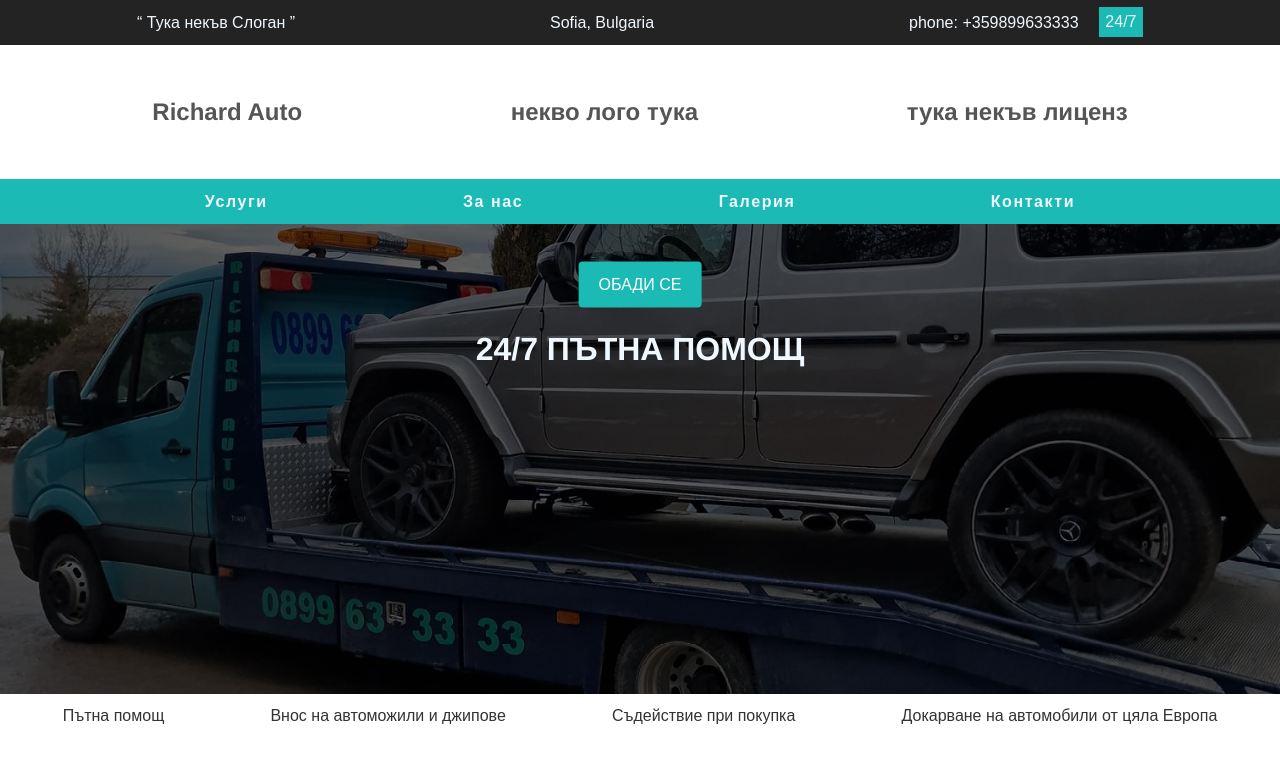
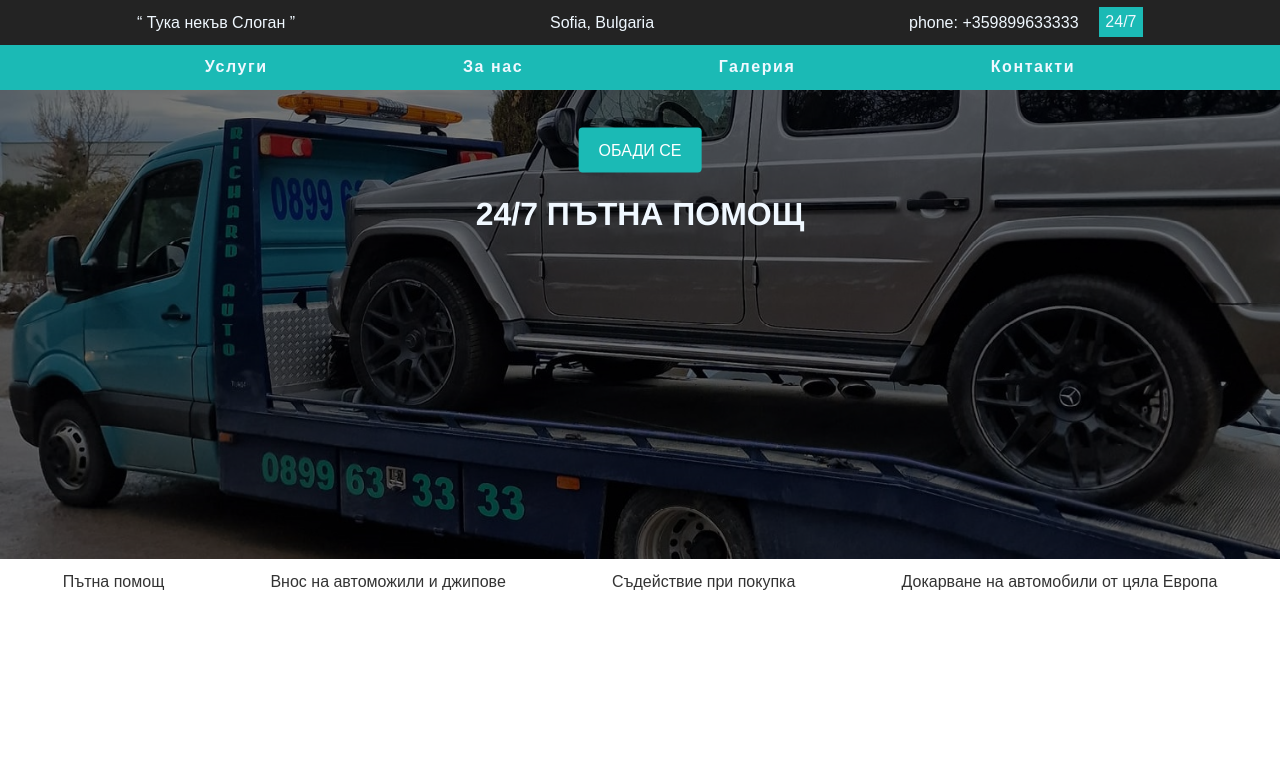
Before and after one commit to viktor-dimitrov/road-assistance, a React (Vite) app in the folder client/richard-auto/: page / in a window 1280 px wide. Shown: the top 762 px of the page. Built offline with nearby package versions, Linux system fonts and the light colour scheme.

Commit message:
logo try

```diff
--- a/client/richard-auto/src/components/Header/Header.jsx
+++ b/client/richard-auto/src/components/Header/Header.jsx
@@ -15,19 +15,21 @@ export default function Header() {
                     <li> phone: +359899633333  <span >24/7</span> </li>
                 </ul>
             </div>
-
+{/*
             <section className={styles['we']} >
             <div className={styles['logo']} >
-              <h1>Richard Auto</h1>
+            <img src="src/assets/svg/logo-color.svg" alt="logo" />
+            </div>
+
+            <div>
 
             </div>
-            <h2>некво лого тука</h2>
 
             <div>
                 <h1> тука некъв лиценз</h1>
             </div>
 
-            </section>
+            </section> */}
 
             <nav>
                 <ul>
--- a/client/richard-auto/src/components/Header/Header.module.css
+++ b/client/richard-auto/src/components/Header/Header.module.css
@@ -35,7 +35,7 @@ nav ul {
 
     display:flex;
     justify-content: space-around;
-    padding: 3em;
+
 
 }
 
@@ -45,6 +45,12 @@ nav ul {
 }
 
 .logo {
-    display:flex;
-    justify-content:flex-start
+
+    justify-content:flex-start;
+
 }
+
+.logo img {
+    width:8em;
+    height: 8em;
+}
--- a/client/richard-auto/src/components/Wallpaper/Wallpaper.module.css
+++ b/client/richard-auto/src/components/Wallpaper/Wallpaper.module.css
@@ -16,7 +16,7 @@
     left: 0;
     width: 100%;
     height: 100%;
-    background: rgba(0, 0, 0, 0.6); /* Цвят и прозрачност на затъмнението */
+    background: rgba(0, 0, 0, 0.5); /* Цвят и прозрачност на затъмнението */
   }
 
   .callme {
```
Also changed, not shown: client/richard-auto/src/assets/svg/logo-color.svg (added), client/richard-auto/src/assets/svg/logo-no-background.svg (added).
